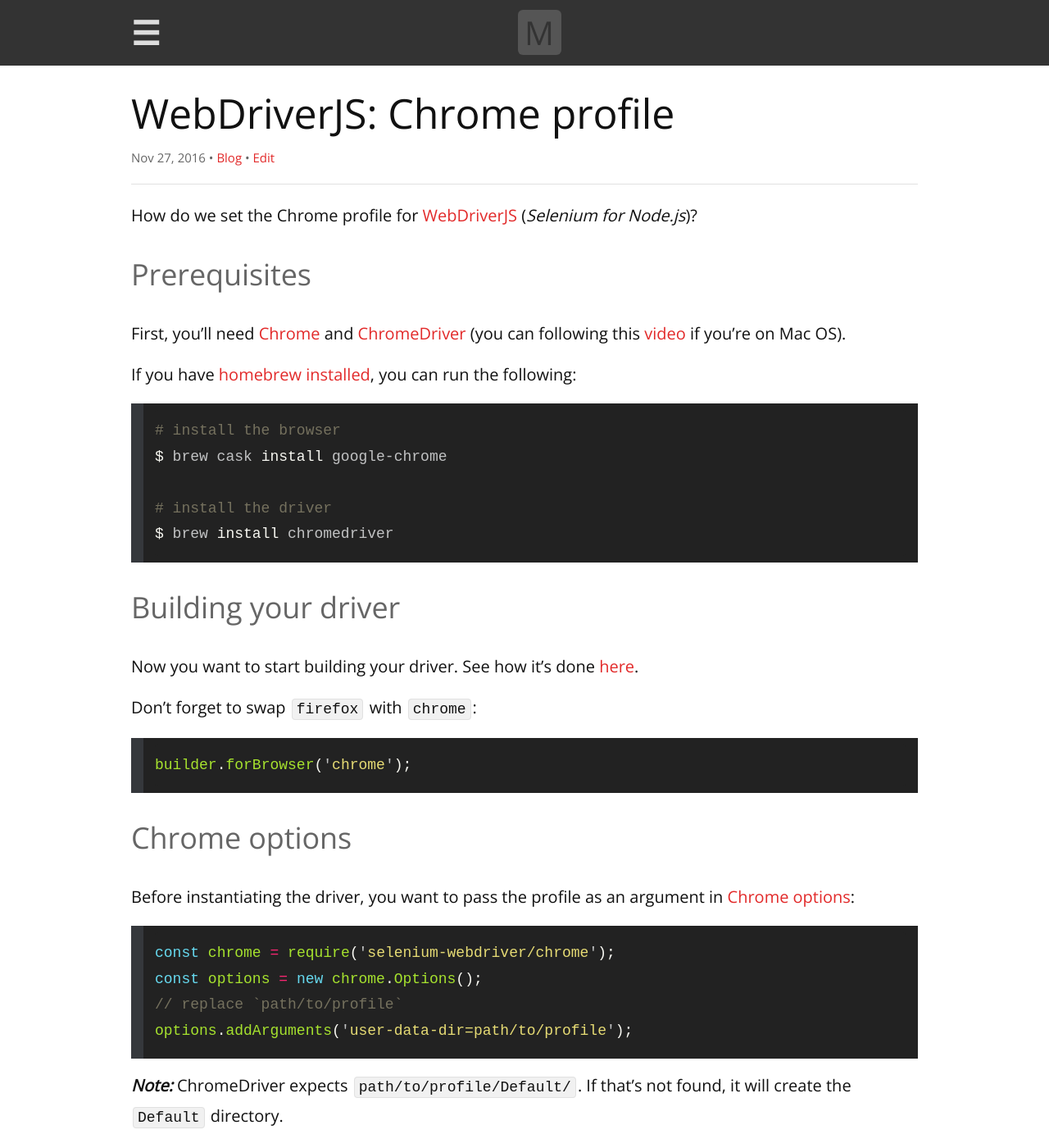
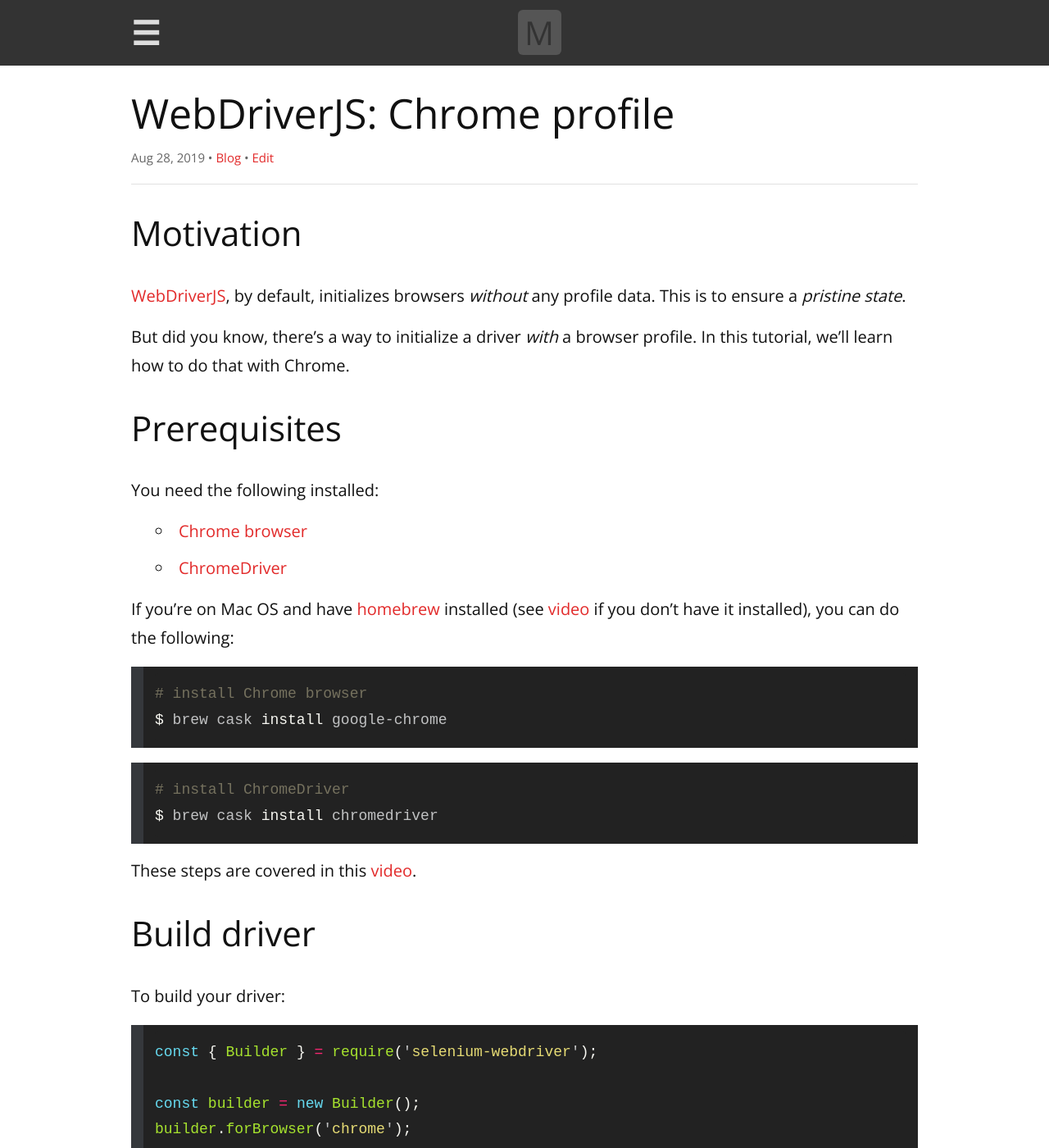
Before and after one commit to remarkablemark/remarkablemark.github.io, a Jekyll site: the page built from _posts/2016/2016-11-27-webdriverjs-chrome-profile.md, in a window 1280 px wide and 1400 px high. Shown: the whole window at 82% size. Built offline with Jekyll 4.4.1, drawn with Linux system fonts in a browser that asks for light colours; comment, search, counter and statistics services are not loaded; some of the changed text lies outside the part shown.

Commit message:
fix(posts): update "WebDriverJS: Chrome profile"
Post: 2016-11-27-webdriverjs-chrome-profile.md

Improve wording, headings, prerequisites, instructions, and code
blocks. Add new section `Addendum` which links to repository
`webdriverjs-recipes`.

````diff
--- a/_posts/2016/2016-11-27-webdriverjs-chrome-profile.md
+++ b/_posts/2016/2016-11-27-webdriverjs-chrome-profile.md
@@ -1,60 +1,81 @@
 ---
 layout: post
-title: "WebDriverJS: Chrome profile"
-date: 2016-11-27 22:30:00 -4000
-excerpt: How to set the Chrome profile path when working with WebDriverJS (Selenium for Node.js).
-categories: webdriverjs chrome node javascript selenium
+title: 'WebDriverJS: Chrome profile'
+date: 2016-11-27 22:30:00
+updated: 2019-08-28 14:06:27
+excerpt: How to open a Chrome profile using WebDriverJS (Selenium for Node.js).
+categories: webdriverjs chrome browser chromedriver nodejs javascript selenium webdriver
 ---
 
-How do we set the Chrome profile for [WebDriverJS](https://github.com/SeleniumHQ/selenium/wiki/WebDriverJs) (_Selenium for Node.js_)?
+## Motivation
 
-### Prerequisites
+[WebDriverJS](https://github.com/SeleniumHQ/selenium/wiki/WebDriverJs), by default, initializes browsers _without_ any profile data. This is to ensure a _pristine state_.
 
-First, you'll need [Chrome](https://www.google.com/chrome/browser/) and [ChromeDriver](https://sites.google.com/a/chromium.org/chromedriver/downloads) (you can following this [video](https://www.youtube.com/watch?v=5lWOV0rnYRo) if you're on Mac OS).
+But did you know, there's a way to initialize a driver _with_ a browser profile. In this tutorial, we'll learn how to do that with Chrome.
 
-If you have [homebrew installed](https://www.youtube.com/watch?v=44FhlEiMEpU), you can run the following:
+## Prerequisites
+
+You need the following installed:
+
+- [Chrome browser](https://www.google.com/chrome/)
+- [ChromeDriver](https://sites.google.com/a/chromium.org/chromedriver/downloads)
+
+If you're on Mac OS and have [homebrew](https://brew.sh/) installed (see [video](https://www.youtube.com/watch?v=44FhlEiMEpU) if you don't have it installed), you can do the following:
 
 ```sh
-# install the browser
+# install Chrome browser
 $ brew cask install google-chrome
-
-# install the driver
-$ brew install chromedriver
 ```
 
-### Building your driver
+```sh
+# install ChromeDriver
+$ brew cask install chromedriver
+```
 
-Now you want to start building your driver. See how it's done [here]({% post_url 2016/2016-11-25-webdriverjs-launch-browser %}).
+These steps are covered in this [video](https://www.youtube.com/watch?v=5lWOV0rnYRo).
 
-Don't forget to swap `firefox` with `chrome`:
+## Build driver
+
+To build your driver:
 
 ```js
+const { Builder } = require('selenium-webdriver');
+
+const builder = new Builder();
 builder.forBrowser('chrome');
+const driver = builder.build();
 ```
 
-### Chrome options
+Check out article [WebDriverJS: Launch a browser]({% post_url 2016/2016-11-25-webdriverjs-launch-browser %}) for more details.
 
-Before instantiating the driver, you want to pass the profile as an argument in [Chrome options](http://seleniumhq.github.io/selenium/docs/api/javascript/module/selenium-webdriver/chrome_exports_Options.html):
+## Chrome options
+
+Before initializing the driver, add argument `user-data-dir` or `--user-data-dir` to [Chrome options](http://seleniumhq.github.io/selenium/docs/api/javascript/module/selenium-webdriver/chrome_exports_Options.html):
 
 ```js
-const chrome = require('selenium-webdriver/chrome');
-const options = new chrome.Options();
-// replace `path/to/profile`
-options.addArguments('user-data-dir=path/to/profile');
+const { Options } = require('selenium-webdriver/chrome');
+
+const options = new Options();
+// replace `./path/to/profile` with your Chrome profile path
+options.addArguments('user-data-dir=./path/to/profile');
 ```
 
-**_Note:_** ChromeDriver expects `path/to/profile/Default/`. If that's not found, it will create the `Default` directory.
+> **Note**: ChromeDriver expects `./path/to/profile/Default/` to exist. If it doesn't exist, it'll create the `Default/` directory for your profile path.
 
-Now let's update the builder so WebDriverJS launches Chrome based on the specified profile:
+Set the Chrome options to your builder before building the driver:
 
 ```js
-builder.forBrowser('chrome');
+// ...
 builder.setChromeOptions(options);
+const driver = builder.build();
 ```
 
-To confirm that the profile is correct, you can check the path in `chrome://version`:
+You can verify the profile path is correct by opening `chrome://version` in your WebDriver browser:
 
 ```js
-const driver = builder.build();
 driver.get('chrome://version');
 ```
+
+## Addendum
+
+You can find all code examples (as well as others), in my [webdriverjs-recipes](https://github.com/remarkablemark/webdriverjs-recipes) repository.
````
